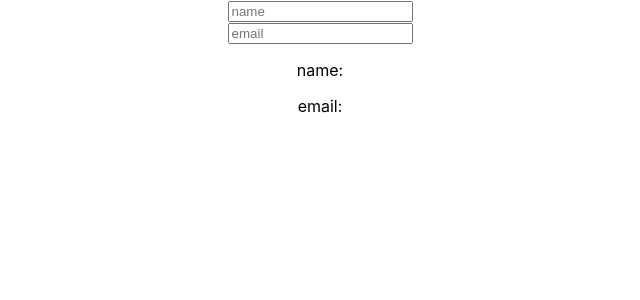
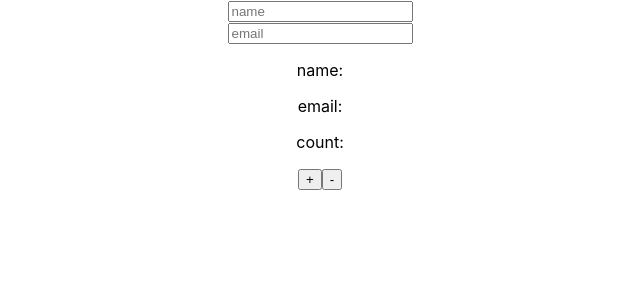
Before and after one commit to syagawa/react-bp, a React app in the folder app/: page / in a window 1280 px wide. Shown: the top 300 px of the page, without its empty margins (320-960 px from the left). Built offline with nearby package versions, Linux system fonts and the light colour scheme; what typescript-fsa, typescript-fsa-reducers would draw is missing.

Commit message:
Add counter sample

```diff
--- a/app/src/App.tsx
+++ b/app/src/App.tsx
@@ -1,11 +1,13 @@
 import React from 'react';
 import './App.css';
 import TestContainer from "../src/containers/testContainer";
+import CountContainer from "../src/containers/countContainer";
 
 const App: React.FC = () => {
   return (
     <div className="App">
       <TestContainer />
+      <CountContainer />
     </div>
   );
 }
--- /dev/null
+++ b/app/src/actions/countActions.ts
@@ -0,0 +1,8 @@
+import actionCreateFactory from "typescript-fsa";
+
+const actionCreator = actionCreateFactory();
+
+export const countActions = {
+  increment: actionCreator<number>("ACTIONS_INCREMENT"),
+  decrement: actionCreator<number>("ACTIONS_DECLEMENT"),
+};
--- a/app/src/actions/testActions.ts
+++ b/app/src/actions/testActions.ts
@@ -5,4 +5,4 @@ const actionCreator = actionCreateFactory();
 export const testActions = {
   updateName: actionCreator<string>("ACTIONS_UPDATE_NAME"),
   updateEmail: actionCreator<string>("ACTIONS_UPDATE_EMAIL"),
-}
+};
--- /dev/null
+++ b/app/src/components/countComponent.tsx
@@ -0,0 +1,21 @@
+import * as React from "react";
+import { CountState } from "../reducers/countReducer";
+import { CountActions } from "../containers/countContainer";
+
+interface OwnProps {}
+
+type CountProps = OwnProps & CountState & CountActions;
+
+export const CountComponent: React.SFC<CountProps> = (props: CountProps) => {
+  return (
+    <div>
+      <div>
+        <p>
+          count: {props.counter}
+        </p>
+        <button onClick={() => props.increment(props.counter)}>+</button>
+        <button onClick={() => props.decrement(props.counter)}>-</button>
+      </div>
+    </div>
+  );
+};
--- /dev/null
+++ b/app/src/containers/countContainer.ts
@@ -0,0 +1,24 @@
+import { Action } from "typescript-fsa";
+import { Dispatch } from "redux";
+import { connect } from "react-redux";
+import { AppState } from "../stores/store";
+import { countActions } from "../actions/countActions";
+import { CountComponent } from "../components/countComponent";
+
+export interface CountActions {
+  increment: (v: number) => Action<number>;
+  decrement: (v: number) => Action<number>;
+}
+
+function mapDispatchToProps(dispatch: Dispatch<Action<number>>){
+  return {
+    increment: (v: number) => dispatch(countActions.increment(v)),
+    decrement: (v: number) => dispatch(countActions.decrement(v))
+  };
+}
+
+function mapStateToProps(appState: AppState){
+  return Object.assign({}, appState.count);
+}
+
+export default connect(mapStateToProps, mapDispatchToProps)(CountComponent);
--- /dev/null
+++ b/app/src/reducers/countReducer.ts
@@ -0,0 +1,28 @@
+import { reducerWithInitialState } from "typescript-fsa-reducers";
+import { countActions } from "../actions/countActions";
+import { AnyAction } from "typescript-fsa";
+
+export interface CountState {
+  counter: number;
+}
+
+const initialState: CountState = {
+  counter: 0
+};
+
+export const countReducer = reducerWithInitialState(initialState)
+  .case(
+    countActions.increment,
+    (state, counter) => {
+      counter++;
+      return Object.assign({}, state, { counter });
+    }
+  )
+  .case(
+    countActions.decrement,
+    (state, counter) => {
+      counter--;
+      return Object.assign({}, state, { counter });
+    }
+  )
+  .default((state, action)=> Object.assign({}, state, { counter: 0}) );
--- a/app/src/stores/store.ts
+++ b/app/src/stores/store.ts
@@ -1,13 +1,16 @@
 import { createStore, combineReducers } from "redux";
 import { testReducer, TestState } from "../reducers/testReducer";
+import { countReducer, CountState } from "../reducers/countReducer";
 
 export type AppState = {
-  test: TestState
+  test: TestState,
+  count: CountState
 };
 
 const store = createStore(
   combineReducers<AppState>({
-    test: testReducer
+    test: testReducer,
+    count: countReducer
   })
 );
 
```
